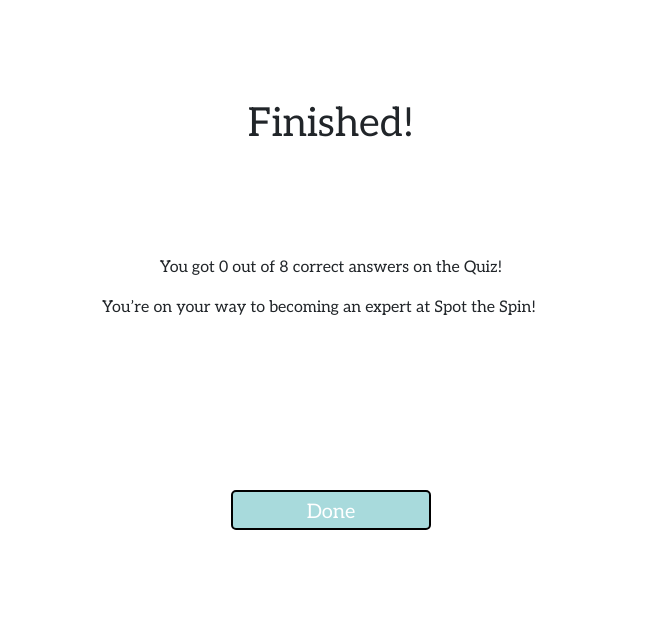
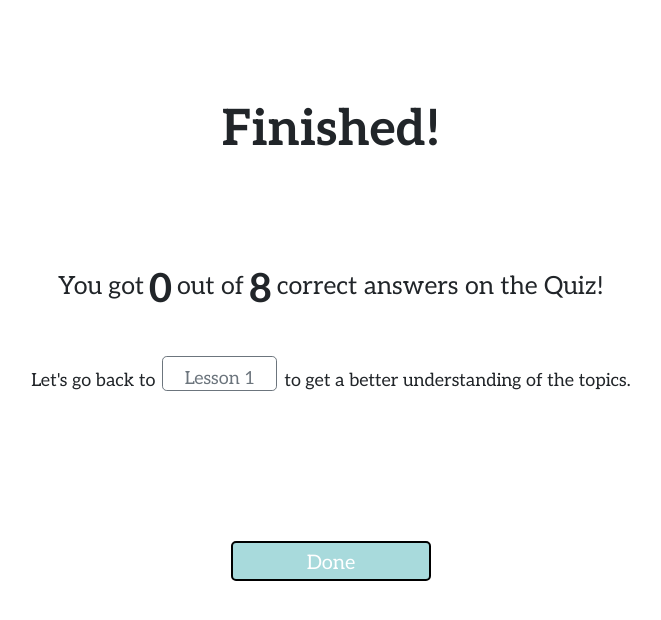
Before and after one commit to trishataparia/spring25-ui-final, a Flask app: page /finish in a window 1280 px wide. Shown: the part 86-706 px from the top of the page, without its empty margins (309-970 px from the left). Run offline with Flask 3, Linux system fonts and the light colour scheme; parts of the project's set-up code (start-up, migrations or seed data) failed here and were passed over; some libraries are stand-ins or nearby versions; grey boxes are pictures that could not be loaded.

Commit message:
Updated finish.html
Gave 3 different greetings based on the score and bolded and framed elements to display properly depending on the screen size

```diff
--- a/templates/finish.html
+++ b/templates/finish.html
@@ -9,7 +9,7 @@
         display: inline-block;
         color: white;
         border: 2px solid black;
-        margin-top: 20px;
+        margin-top: 130px;
         width: 200px;
         height: 40px;
         font-size: 20px;
@@ -22,17 +22,58 @@
     }
 
     .return-home-btn:hover {
-    background-color: #6cd4d7; /* Darker green on hover */
+    background-color: #6cd4d7;
+    color: white; /* Darker green on hover */
   }
     h1{
         margin-top: 100px;
+        font-weight: bolder;
+        font-size: 50px;
+        margin-bottom: 100px;
+    }
+
+    #greeting{
+
+        font-size: 18px;
+        padding-top: 10px;
+
+    }
+    #greeting-2{
+
+        font-size: 18px;
+        padding-top: 10px;
+
+
+    }
+    #backtrack-button{
+        height: 35px;
+        margin-left: 7px;
+        width: 115px;
+        margin-right: 7px;
+        margin-bottom: 20px;
+        font-size: 18px;
+
     }
     #score{
-        margin-top: 100px;
+        font-size: 25px;
+        padding-top: 8px;
+
     }
-    #greeting{
-        margin-bottom: 150px;
+    #score-2{
+        font-size: 40px;
+        font-weight: bolder;
+        margin-left: 5px;
+        margin-right: 5px;
+
+
     }
+    #score-3{
+        font-size: 25px;
+        padding-top: 8px;
+        margin-bottom: 50px;
+
+    }
+
 
     </style>
 </head>
@@ -44,18 +85,51 @@
             </div>
         </div>
         <div class = "row">
-            <div class = "col-md-12 d-flex justify-content-center">
+            <div class = "col-md-12 d-flex justify-content-center flex-wrap text-center">
 
-                <p div id="score">You got {{ correct_answers_count }} out of 8 correct answers on the Quiz!</p>
 
-            </div>
-            <div class = "row">
-                <div class = "col-md-12 d-flex justify-content-center">
-                    <p div id="greeting">You’re on your way to becoming an expert at Spot the Spin!</p>
-                </div>
+                <p id="score">You got</p>
+                <p id="score-2">{{ correct_answers_count}}</p>
+                <p id="score">out of</p>
+                <p id="score-2">8</p>
+                <p id="score-3">correct answers on the Quiz!</p>
 
             </div>
         </div>
+            {% if correct_answers_count <= 2 %}
+        <div class = "row">
+            <div class="col-lg-2"></div>
+            <div class = "col-lg-8 d-flex justify-content-center align-items-center flex-wrap text-center">
+
+                    <p id="greeting">Let's go back to </p>
+                    <a href="/learn/1" class="btn btn-outline-secondary btn-lg" id="backtrack-button">Lesson 1 </a>
+
+                    <p id="greeting"> to get a better understanding of the topics.</p>
+            </div>
+            <div class="col-lg-2"></div>
+        </div>
+
+            {% elif correct_answers_count <= 5 %}
+        <div class = "row">
+                <div class = "col-lg-12 d-flex justify-content-center align-items-center">
+                    <p id="greeting-2">Perhaps you'd like more practice.</p>
+                </div>
+        </div>
+        <div class = "row">
+                <div class = "col-md-12 d-flex justify-content-center">
+                    <p id="greeting"> Remember you can click</p>
+                    <a href="/review" class="btn btn-outline-secondary btn-lg" id="backtrack-button">Review</a>
+                    <p  id="greeting">before taking the quiz.</p>
+                </div>
+        </div>
+            {% else %}
+        <div class = "row">
+                <div class = "col-lg-12 d-flex justify-content-center align-items-center">
+                    <p  id="greeting">You’re on your way to becoming an expert at Spot the Spin!</p>
+        </div>
+                    {% endif %}
+
+
         <div class = "row">
             <div class = "col-md-12 d-flex justify-content-center">
                 <a href="/" class="return-home-btn">Done</a>
```
